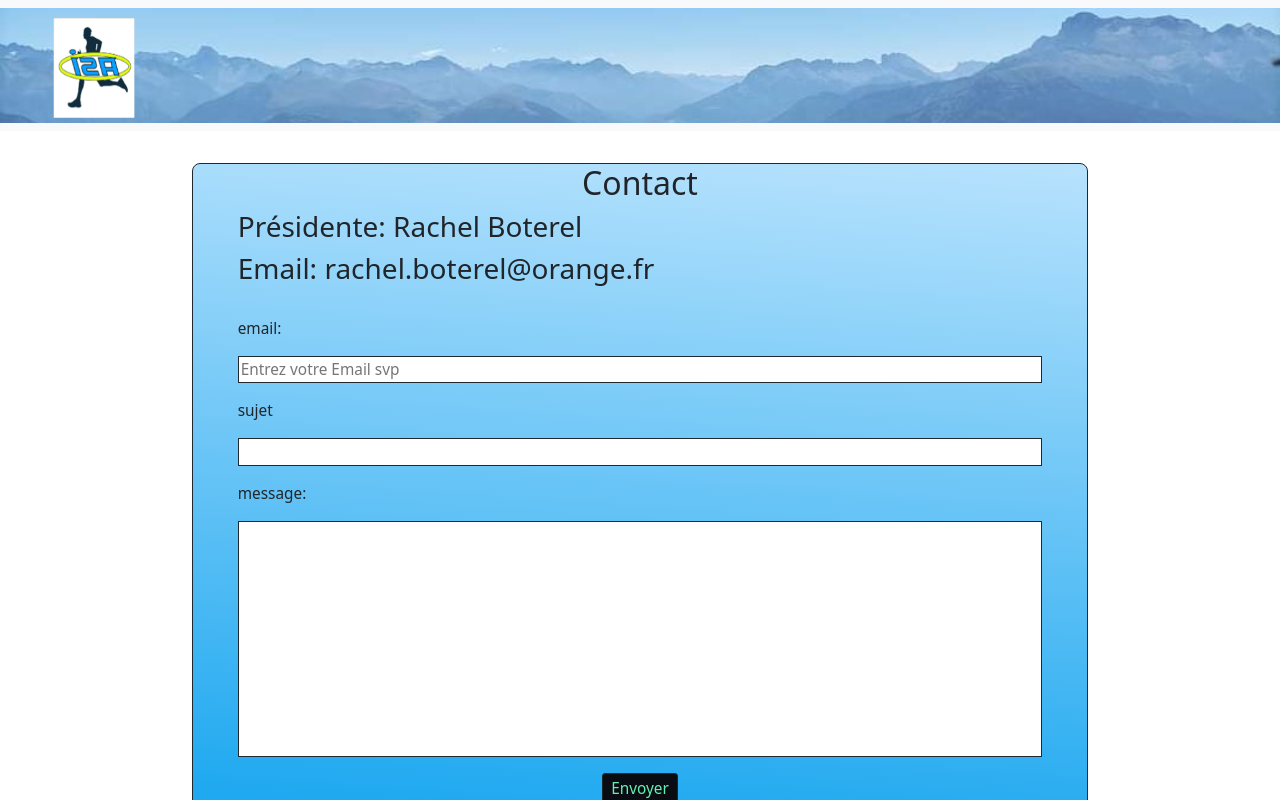
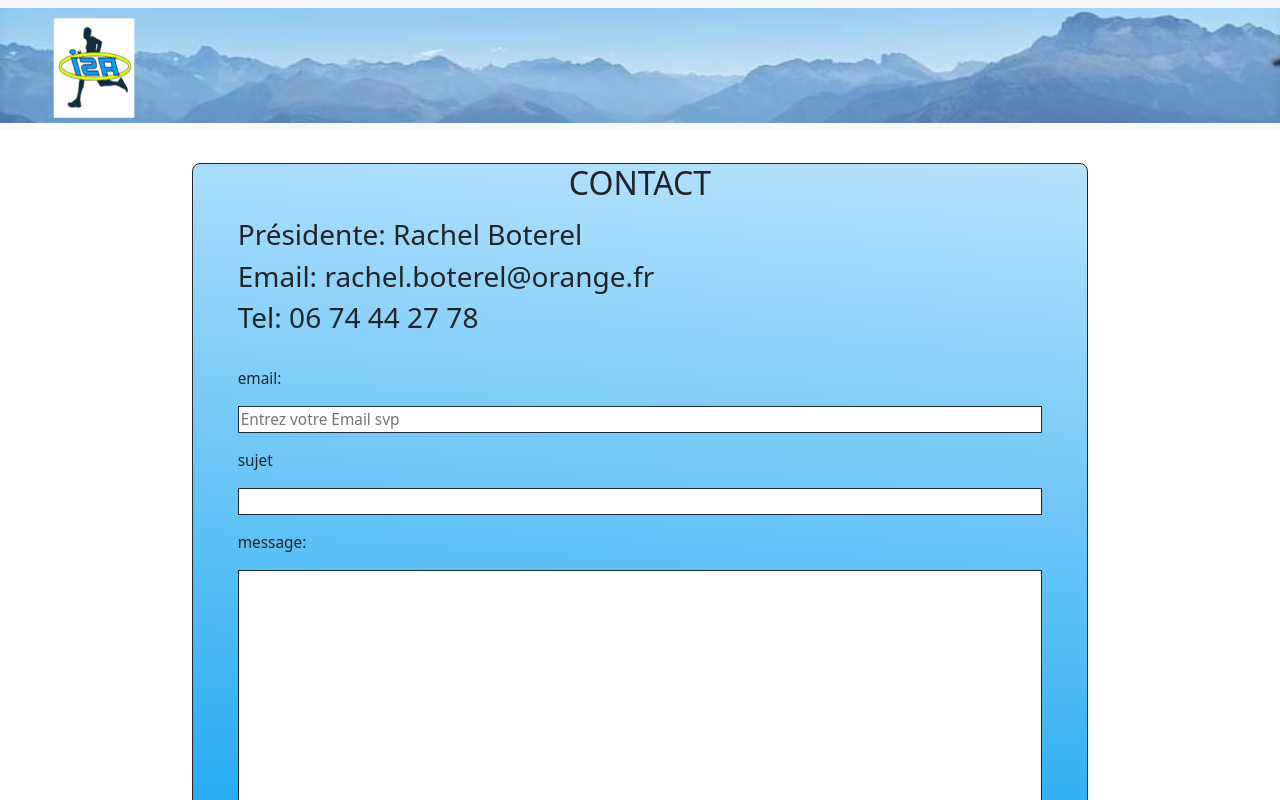
Before and after one commit to sylvainh2/runillac, a React (Create React App) app: page /runillac/contact in a window 1280 px wide. Shown: the top 800 px of the page. Built offline with nearby package versions, Linux system fonts and the light colour scheme.

Commit message:
modif contact et prerequis

```diff
--- a/src/assets/scss/_contact.scss
+++ b/src/assets/scss/_contact.scss
@@ -19,6 +19,9 @@
 }
 #contactTitle{
   text-align: center;
+}
+.contactH3:first-of-type{
+  margin-top: 1rem;
 }
 .mailForm{
   margin:1rem auto;
--- a/src/pages/ContactShow.jsx
+++ b/src/pages/ContactShow.jsx
@@ -53,9 +53,10 @@ function Contact(){
                 {wSent && <div className="sendWindow absCont">Message Envoyé</div>}
                 {wSentError && <div className="sendWindow absCont">Erreur d'envoi:{wSentError}</div>}
                 <div className="contactCont">
-                    <h2 id="contactTitle">Contact</h2>
+                    <h2 id="contactTitle">CONTACT</h2>
                     <h3 className="contactH3">Présidente: Rachel Boterel</h3>
                     <h3 className="contactH3">Email: rachel.boterel@orange.fr</h3>
+                    <h3 className="contactH3">Tel: 06 74 44 27 78</h3>
                 </div>
                 <form ref={form} className="mailForm" onSubmit={handleSubmitJoin}>
                     <label className="inputMail">email:</label>
--- a/src/pages/Savoir.jsx
+++ b/src/pages/Savoir.jsx
@@ -22,12 +22,13 @@ function Savoir() {
                     </p>
                     <ul className="SavoirList">
                         <li>Mardi & jeudi séances à 18h00 et 19h20. (10/12 kms)</li>
+                        <li>Jeudi 18h00 groupe run'progress (personne en reprise ou en début de progression réalisant déja les prérequis)</li>
                         <li>Samedi à 8h30: sortie longue (15 / 20 kms).</li>
                         <li>Samedi à 9h00: séance traditionnelle. (10/12 kms)</li>
                     </ul>
                     <p>Les entraînements durent en général entre 1h et 1h15 pour les sorties traditionnelles et entre 1h30 et 2h00 pour les sorties longues.</p>
 
-                    <p>Le club est ouvert à tout le monde, les prérequis sont de pouvoir courir 40 min minimum.</p>
+                    <p>Le club est ouvert à tout le monde, les prérequis sont de pouvoir courir 5km en 40 min minimum.</p>
 
                     <p>Lors des préparations de certaines courses, des entraînements spécifiques peuvent être proposés, parfois en dehors de Saint Jean d'illac, sur Martignas, le bassin, rive droite, voire même dans le pays basque.</p>
 
```
